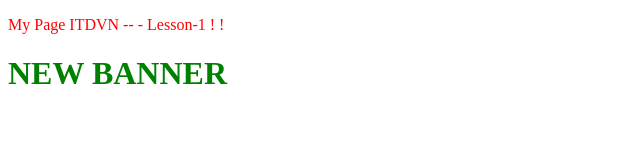
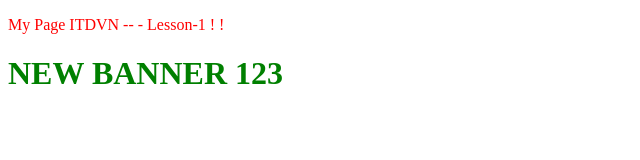
Before and after one commit to Liverpool4ik/JS-Course___ITDVN, a plain HTML site: page 1/index.html in a window 1280 px wide. Shown: the full height of the page, 0-640 px from the left. Drawn offline with Linux system fonts and the light colour scheme.

Commit message:
banner 123

```diff
--- a/1/index.html
+++ b/1/index.html
@@ -10,6 +10,6 @@
 	<body>
 		<p>My Page ITDVN -- - Lesson-1 ! !</p>
 
-		<h1>NEW BANNER</h1>
+		<h1>NEW BANNER 123</h1>
 	</body>
 </html>
```
